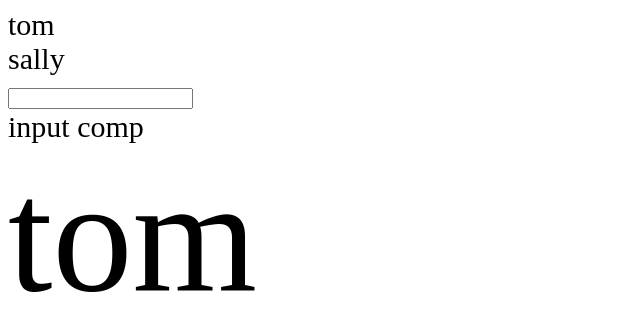
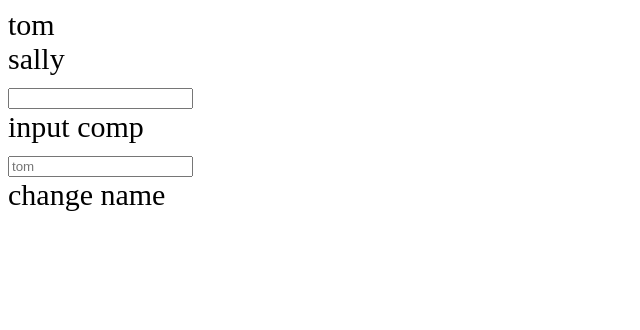
Before and after one commit to SZwerling/input-values, a React (Create React App) app: page / in a window 1280 px wide. Both pictures are taken after a click on the element "tom". Shown: the top 330 px of the page, without its empty margins (0-640 px from the left). Built offline with nearby package versions, Linux system fonts and the light colour scheme.

Commit message:
input placeholder selected name

```diff
--- a/src/components/OneNameComponent.js
+++ b/src/components/OneNameComponent.js
@@ -1,14 +1,23 @@
 import React from 'react';
 import { connect } from 'react-redux';
+import { temp } from '../actions'
 
 class OneName extends React.Component{
 
-
+  onChange = (e) => {
+    this.props.temp(e.target.value)
+  }
 
     render(){
+        console.log(this.props.tempReducer)
 
             if(this.props.theName.length > 0){
-              return  <div style={{ fontSize: "10rem"}}>{this.props.theName}</div>
+              return  (
+                <form onSubmit={()=>console.log('form submit')}>
+                <input onChange={this.onChange} type="text" placeholder={this.props.theName}  value={this.props.tempReducer}></input>
+                <div>change name</div>
+            </form>
+              )
             } else {
                 return <div></div>
             }
@@ -16,7 +25,11 @@ class OneName extends React.Component{
 }
 
 const mapStateToProps = (state) => {
-   return { theName: state.clickedName }
+   return { theName: state.clickedName,
+            tempReducer: state.tempReducer
+          }
 }
 
-export default connect(mapStateToProps)(OneName);
+
+
+export default connect(mapStateToProps, { temp:temp })(OneName);
--- a/src/components/input.js
+++ b/src/components/input.js
@@ -24,7 +24,7 @@ class Input extends React.Component{
 
 
     render(){
-        console.log(this.props.selectedNames)
+
         return(
             <form onSubmit={this.handleSubmit}>
                 <input onChange={this.onChange} type="text" value={this.state.name}></input>
--- a/src/reducers/index.js
+++ b/src/reducers/index.js
@@ -11,7 +11,7 @@ const selectedNameReducer = (selectedNames = ['tom','sally'], action) => {
 
 const tempReducer = (tempNames = '', action) => {
     if(action.type === 'TEMP'){
-        return tempNames + action
+        return action.payload
     } else {
         return tempNames
     }
@@ -28,6 +28,6 @@ const clickedNameReducer = (clickedName = '', action) => {
 
 export default combineReducers({
     selectedNames: selectedNameReducer,
-    temp: tempReducer,
+    tempReducer: tempReducer,
     clickedName: clickedNameReducer
 })
```
